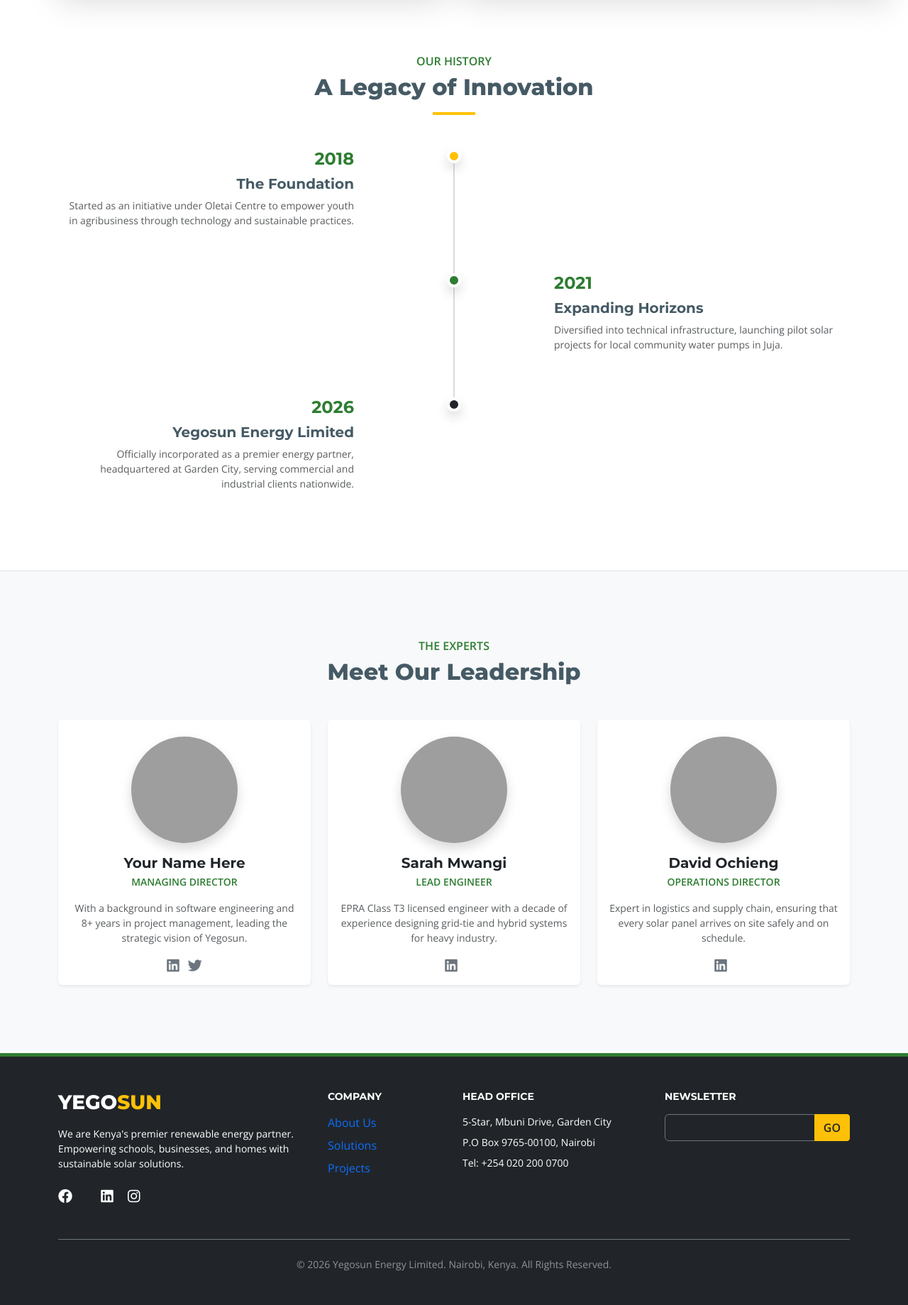
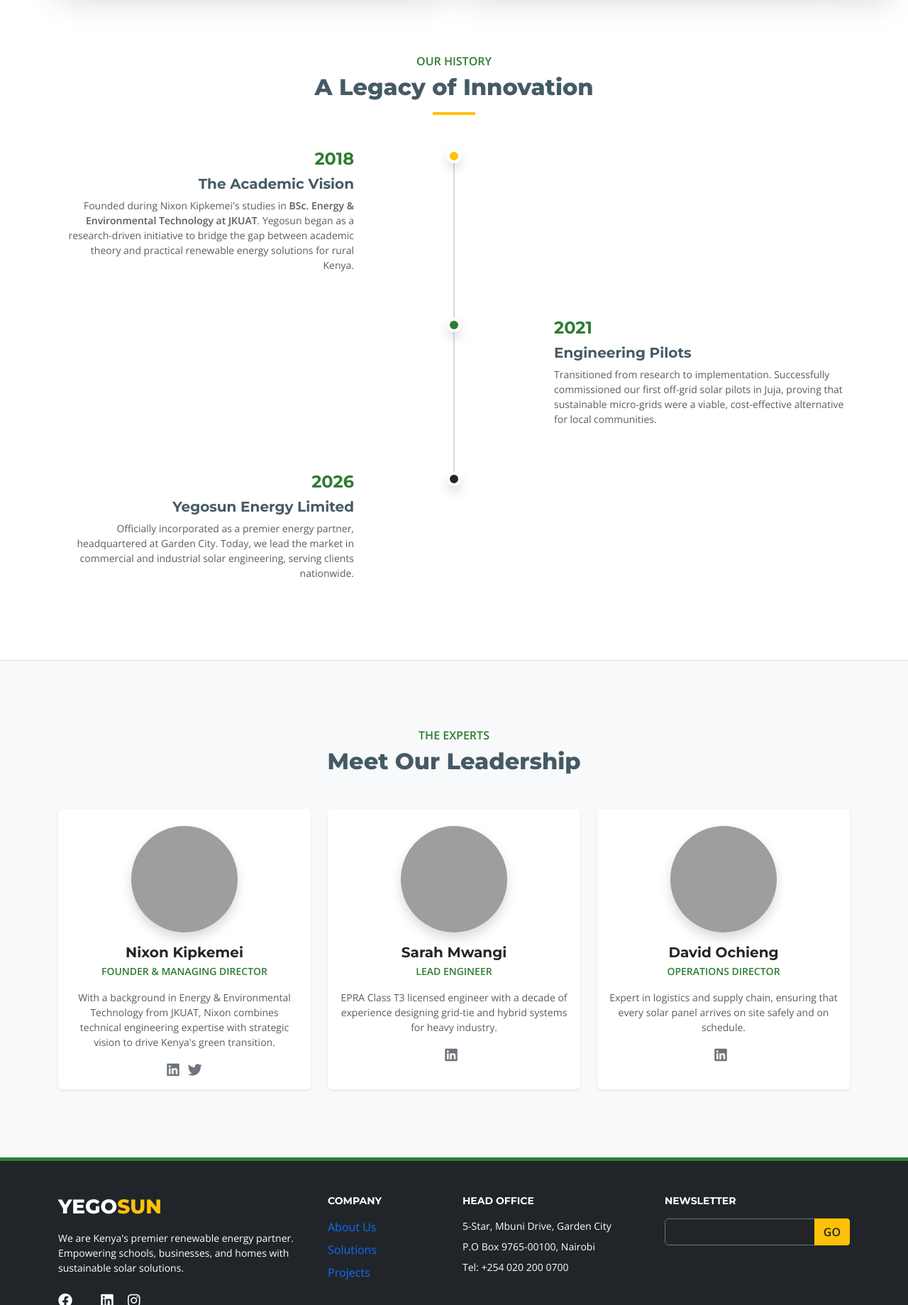
Before and after one commit to kelvin-keter/yegosun-website, a Flask app: page /about in a window 1280 px wide. Shown: the part 788-2627 px from the top of the page at 71% size. Run offline with Flask 3, Linux system fonts and the light colour scheme; grey boxes are pictures that could not be loaded.

Commit message:
Update About Page: Align timeline with Nixon's academic background at JKUAT

```diff
--- a/templates/about.html
+++ b/templates/about.html
@@ -45,8 +45,8 @@
             <div class="row g-0 justify-content-center mb-5">
                 <div class="col-md-5 text-end pe-md-5">
                     <h4 class="fw-bold text-success">2018</h4>
-                    <h5 class="fw-bold">The Foundation</h5>
-                    <p class="text-muted small">Started as an initiative under Oletai Centre to empower youth in agribusiness through technology and sustainable practices.</p>
+                    <h5 class="fw-bold">The Academic Vision</h5>
+                    <p class="text-muted small">Founded during Nixon Kipkemei's studies in <strong>BSc. Energy & Environmental Technology at JKUAT</strong>. Yegosun began as a research-driven initiative to bridge the gap between academic theory and practical renewable energy solutions for rural Kenya.</p>
                 </div>
                 <div class="col-md-2 text-center position-relative">
                     <div class="timeline-dot bg-warning border border-4 border-white shadow"></div>
@@ -63,8 +63,8 @@
                 </div>
                 <div class="col-md-5 ps-md-5">
                     <h4 class="fw-bold text-success">2021</h4>
-                    <h5 class="fw-bold">Expanding Horizons</h5>
-                    <p class="text-muted small">Diversified into technical infrastructure, launching pilot solar projects for local community water pumps in Juja.</p>
+                    <h5 class="fw-bold">Engineering Pilots</h5>
+                    <p class="text-muted small">Transitioned from research to implementation. Successfully commissioned our first off-grid solar pilots in Juja, proving that sustainable micro-grids were a viable, cost-effective alternative for local communities.</p>
                 </div>
             </div>
 
@@ -72,7 +72,7 @@
                 <div class="col-md-5 text-end pe-md-5">
                     <h4 class="fw-bold text-success">2026</h4>
                     <h5 class="fw-bold">Yegosun Energy Limited</h5>
-                    <p class="text-muted small">Officially incorporated as a premier energy partner, headquartered at Garden City, serving commercial and industrial clients nationwide.</p>
+                    <p class="text-muted small">Officially incorporated as a premier energy partner, headquartered at Garden City. Today, we lead the market in commercial and industrial solar engineering, serving clients nationwide.</p>
                 </div>
                 <div class="col-md-2 text-center position-relative">
                     <div class="timeline-dot bg-dark border border-4 border-white shadow"></div>
@@ -97,9 +97,9 @@
                         <img src="https://images.unsplash.com/photo-1560250097-0b93528c311a?q=80&w=400&auto=format&fit=crop" class="rounded-circle shadow" width="150" height="150" style="object-fit: cover;">
                     </div>
                     <div class="card-body">
-                        <h5 class="fw-bold mb-1">Your Name Here</h5>
-                        <p class="text-success fw-bold small text-uppercase mb-3">Managing Director</p>
-                        <p class="text-muted small">With a background in software engineering and 8+ years in project management, leading the strategic vision of Yegosun.</p>
+                        <h5 class="fw-bold mb-1">Nixon Kipkemei</h5>
+                        <p class="text-success fw-bold small text-uppercase mb-3">Founder & Managing Director</p>
+                        <p class="text-muted small">With a background in Energy & Environmental Technology from JKUAT, Nixon combines technical engineering expertise with strategic vision to drive Kenya's green transition.</p>
                         <div class="mt-3">
                             <a href="#" class="text-secondary me-2"><i class="fa-brands fa-linkedin fa-lg"></i></a>
                             <a href="#" class="text-secondary"><i class="fa-brands fa-twitter fa-lg"></i></a>
```
